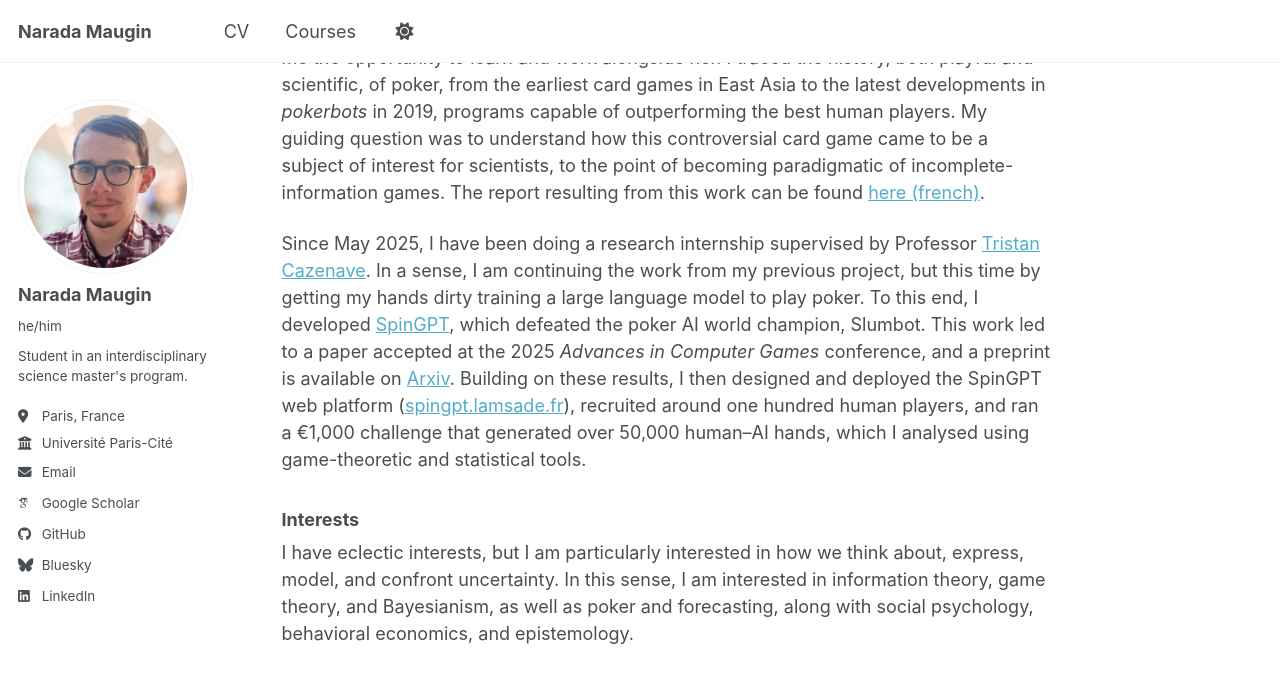
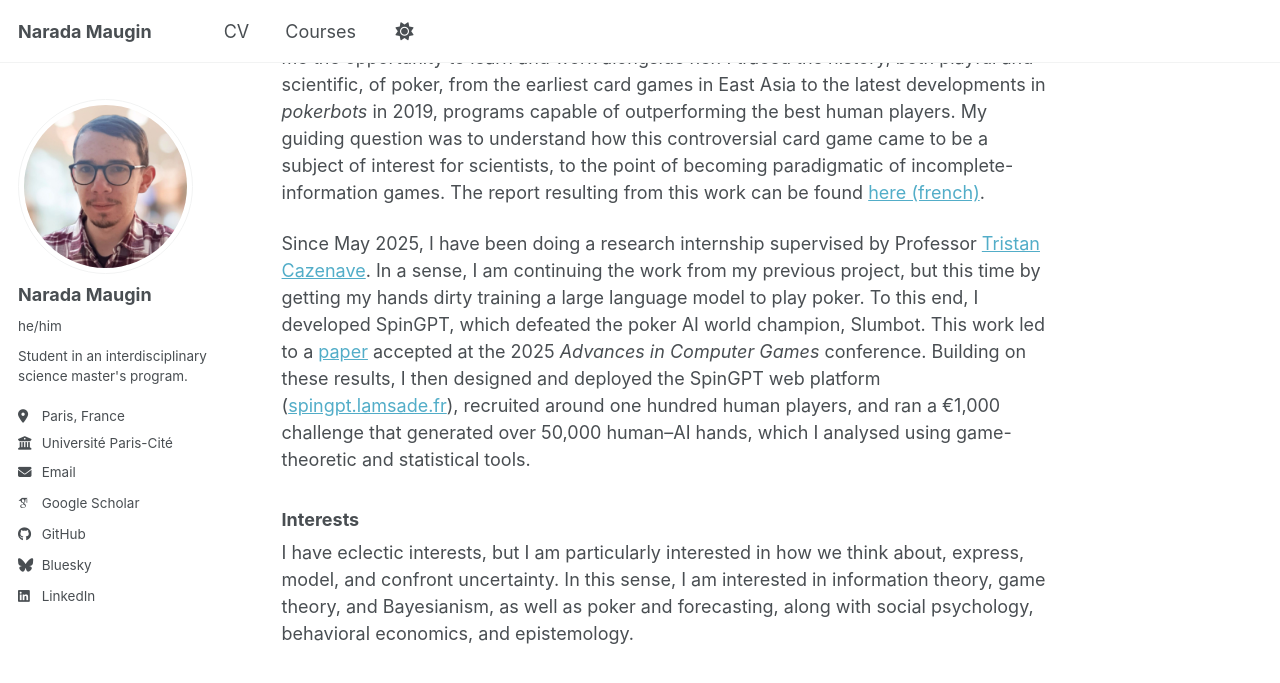
Before and after one commit to narada-maugin/narada-maugin.github.io, a Jekyll site: the page built from _pages/about.md, in a window 1280 px wide and 900 px high, scrolled down 419 px. Shown: the top 683 px of the window. Built offline with Jekyll 4.4.1, drawn with Linux system fonts in a browser that asks for light colours; some web fonts are replaced.

Commit message:
Update about.md

```diff
--- a/_pages/about.md
+++ b/_pages/about.md
@@ -15,7 +15,7 @@ I am currently a student in the [Logos Master’s program](https://master-logos.
 
 My first research experience was an internship supervised by [Lisa Rougetet](https://nouveau.univ-brest.fr/fr/membre/lisa-rougetet), a historian of science. A specialist, among other things, in the history of mathematical games, she gave me the opportunity to learn and work alongside her. I traced the history, both playful and scientific, of poker, from the earliest card games in East Asia to the latest developments in *pokerbots* in 2019, programs capable of outperforming the best human players. My guiding question was to understand how this controversial card game came to be a subject of interest for scientists, to the point of becoming paradigmatic of incomplete-information games. The report resulting from this work can be found [here (french)](\files\stage1_poker.pdf).
 
-Since May 2025, I have been doing a research internship supervised by Professor [Tristan Cazenave](https://www.lamsade.dauphine.fr/~cazenave/index.php). In a sense, I am continuing the work from my previous project, but this time by getting my hands dirty training a large language model to play poker. To this end, I developed [SpinGPT](https://spingpt.lamsade.fr/), which defeated the poker AI world champion, Slumbot. This work led to a paper accepted at the 2025 *Advances in Computer Games* conference, and a preprint is available on [Arxiv](https://arxiv.org/abs/2509.22387). Building on these results, I then designed and deployed the SpinGPT web platform ([spingpt.lamsade.fr](https://spingpt.lamsade.fr/)), recruited around one hundred human players, and ran a €1,000 challenge that generated over 50,000 human–AI hands, which I analysed using game-theoretic and statistical tools.
+Since May 2025, I have been doing a research internship supervised by Professor [Tristan Cazenave](https://www.lamsade.dauphine.fr/~cazenave/index.php). In a sense, I am continuing the work from my previous project, but this time by getting my hands dirty training a large language model to play poker. To this end, I developed SpinGPT, which defeated the poker AI world champion, Slumbot. This work led to a [paper](/files/PokerACG2025.pdf) accepted at the 2025 *Advances in Computer Games* conference. Building on these results, I then designed and deployed the SpinGPT web platform ([spingpt.lamsade.fr](https://spingpt.lamsade.fr/)), recruited around one hundred human players, and ran a €1,000 challenge that generated over 50,000 human–AI hands, which I analysed using game-theoretic and statistical tools.
 
 ### Interests
 
```
